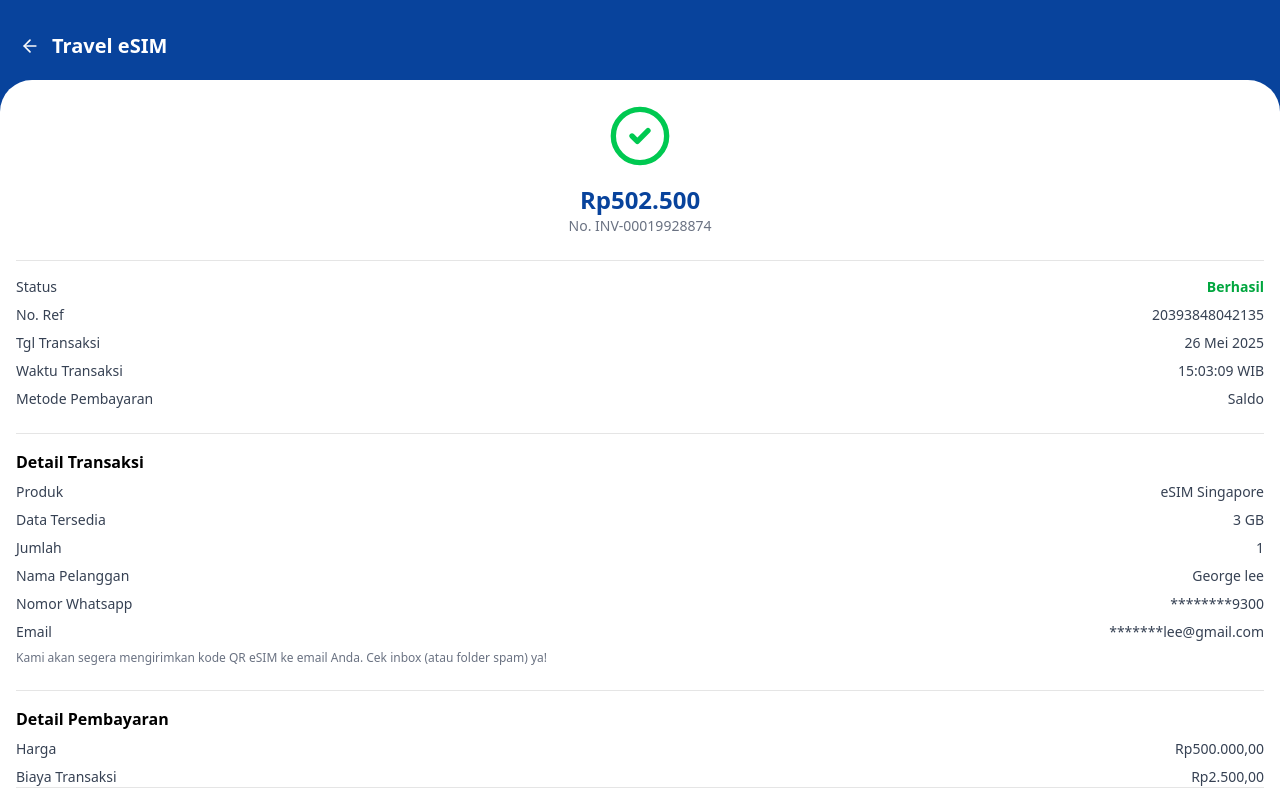
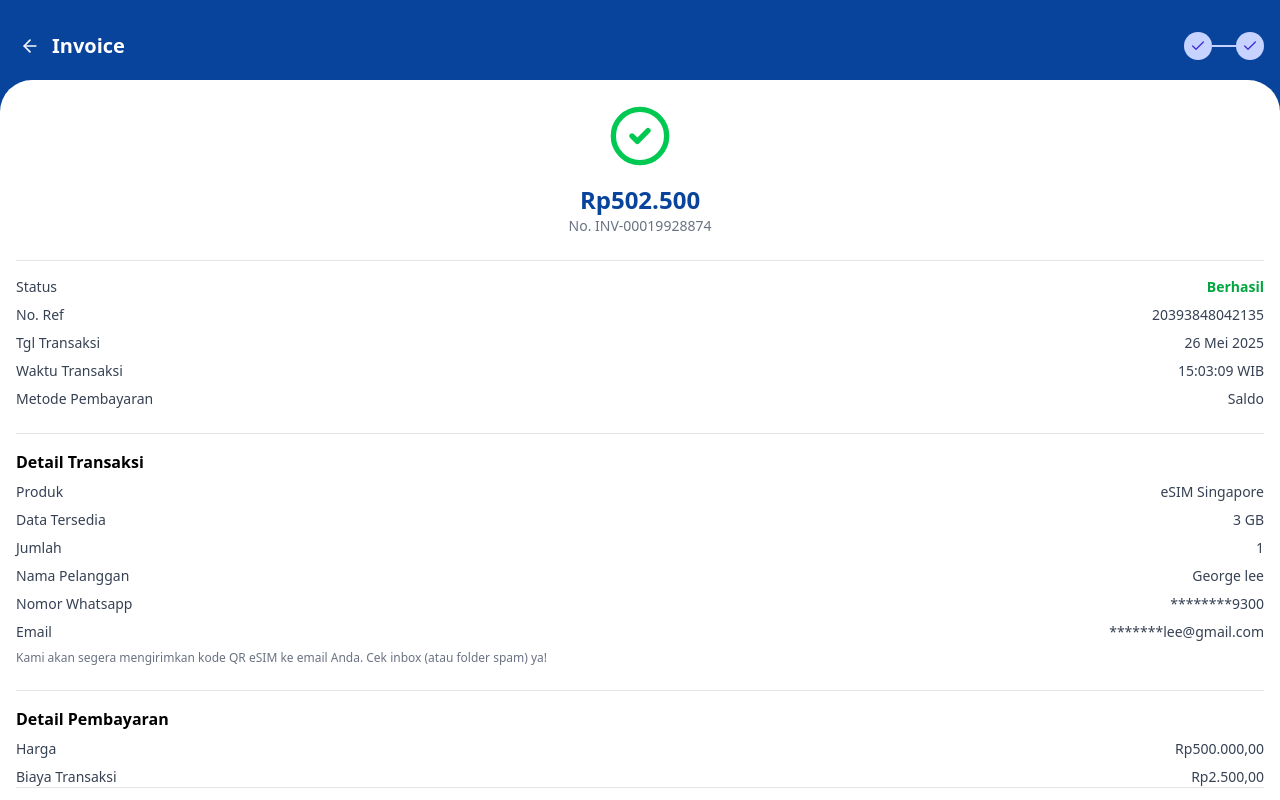
Before and after one commit to saliharya/esim-digital-store-react, a React (Vite) app: page /checkout/1/invoice in a window 1280 px wide. Built offline with nearby package versions, Linux system fonts and the light colour scheme.

Commit message:
change invoice header text and layout

```diff
--- a/src/components/order/InvoicePage.tsx
+++ b/src/components/order/InvoicePage.tsx
@@ -1,12 +1,21 @@
 import Header from "@/components/product/Header";
 import { ScrollArea } from "@/components/ui/scroll-area";
 import { CheckCircle2 } from "lucide-react";
+import { useNavigate } from "react-router-dom";
 
 export default function InvoicePage() {
+
+    const navigate = useNavigate();
+
     return (
         <div className="flex flex-col h-screen bg-primary">
             <div className="pt-8 text-white px-4">
-                <Header />
+                <Header
+                    title="Invoice"
+                    showStepper={true}
+                    steps={["Checkout", "Invoice"]}
+                    currentStep={3}
+                />
             </div>
 
             <div className="fixed bottom-0 left-0 right-0 bg-white rounded-t-4xl h-[90vh] flex flex-col">
@@ -92,7 +101,10 @@ export default function InvoicePage() {
                             </div>
                         </div>
                         <div className="px-4 py-3 border-t">
-                            <button className="w-full bg-blue-800 text-white py-3 rounded-full font-semibold my-4">
+                            <button
+                                onClick={() => navigate("/")}   // <-- navigasi ke root
+                                className="w-full bg-blue-800 text-white py-3 rounded-full font-semibold my-4"
+                            >
                                 Selesai
                             </button>
                         </div>
--- a/src/features/order/pages/OrderDetailPage.tsx
+++ b/src/features/order/pages/OrderDetailPage.tsx
@@ -33,7 +33,7 @@ export default function OrderDetailPage() {
                     title="Detail Pemesanan"
                     showStepper={true}
                     steps={["Checkout", "Invoice"]}
-                    currentStep={1}
+                    currentStep={0}
                 />
             </div>
 
```
